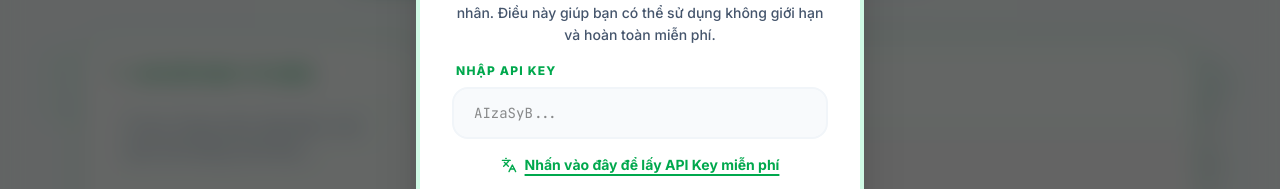
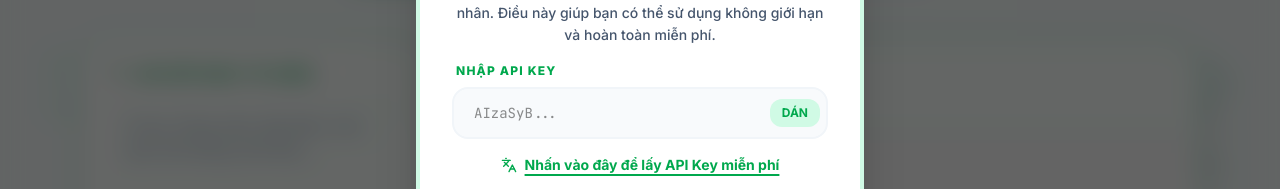
Before and after one commit to tinhbanlunglinh-pixel/mrsdungspeak, a React (Vite) app: page / in a window 1280 px wide. Shown: the part 355-544 px from the top of the page. Built offline with nearby package versions, Linux system fonts and the light colour scheme.

Commit message:
Add files via upload

```diff
--- a/src/components/ApiKeyModal.tsx
+++ b/src/components/ApiKeyModal.tsx
@@ -35,7 +35,7 @@ export const ApiKeyModal: React.FC<ApiKeyModalProps> = ({ show, currentApiKey, o
             animate={{ opacity: 1 }}
             exit={{ opacity: 0 }}
             className="absolute inset-0 bg-black/60 backdrop-blur-md"
-            onClick={onClose}
+            // Removed onClick to prevent accidental closing on mobile when switching tabs
           />
           <motion.div
             initial={{ opacity: 0, scale: 0.95, y: 20 }}
@@ -53,16 +53,33 @@ export const ApiKeyModal: React.FC<ApiKeyModalProps> = ({ show, currentApiKey, o
               </p>
 
               <div className="w-full space-y-4">
-                <div className="text-left">
+                <div className="text-left relative">
                   <label className="text-xs font-black text-brand-green uppercase tracking-widest block mb-2 px-1">Nhập API Key</label>
+                  <div className="relative">
                     <input
                       type="password"
                       placeholder="AIzaSyB..."
                       value={localKey}
                       onChange={(e) => setLocalKey(e.target.value)}
                       onKeyDown={(e) => { if (e.key === 'Enter') handleSave(); }}
-                    className="w-full px-5 py-3.5 bg-slate-50 border-2 border-slate-100 rounded-2xl focus:ring-4 focus:ring-brand-green/10 focus:border-brand-green transition-all font-mono text-sm"
+                      className="w-full pl-5 pr-20 py-3.5 bg-slate-50 border-2 border-slate-100 rounded-2xl focus:ring-4 focus:ring-brand-green/10 focus:border-brand-green transition-all font-mono text-sm"
                     />
+                    <button
+                      type="button"
+                      onClick={async () => {
+                        try {
+                          const text = await navigator.clipboard.readText();
+                          if (text) setLocalKey(text);
+                        } catch (err) {
+                          console.error("Failed to read clipboard contents: ", err);
+                          alert("Trình duyệt không hỗ trợ dán tự động. Vui lòng nhấn giữ vào ô nhập và chọn 'Dán'.");
+                        }
+                      }}
+                      className="absolute right-2 top-1/2 -translate-y-1/2 px-3 py-1.5 bg-emerald-100 text-brand-green hover:bg-emerald-200 font-bold text-xs rounded-xl transition-all"
+                    >
+                      DÁN
+                    </button>
+                  </div>
                 </div>
 
                 <a
--- a/src/services/geminiService.ts
+++ b/src/services/geminiService.ts
@@ -160,8 +160,8 @@ export const generateContent = async (
      }
   3. A short, catchy, and exciting title/topic name for this lesson (max 5 words). EVEN IN 'useInput' MODE, you must create a concise title based on the content if the input was long text.
   4. A Vietnamese translation of the reading passage. ${mode === 'useInput' ? 'Translate the COMPLETE text, not a summary.' : ''}
-  5. A list of 3-5 key vocabulary words from the text with their IPA pronunciation and Vietnamese meaning.
-  CRITICAL: Each vocabulary item MUST be extracted fully. DO NOT abbreviate or truncate words or meanings even for long definitions.
+  5. A list of 3-5 key vocabulary words from the text with their IPA pronunciation and a SHORT, CONCISE Vietnamese meaning.
+  CRITICAL: The "meaning" field MUST be in Vietnamese and MUST be very brief (e.g. "con mèo" instead of a long explanation).
 
   Cambridge Level Specifics (ONLY for 'generate' mode, IGNORE these word limits for 'useInput' mode):
   - Starters (Pre-A1): Focus on nouns, colors, numbers, and simple actions. 20-40 words.
```
Lines whose indentation alone changed are shown as unchanged.
